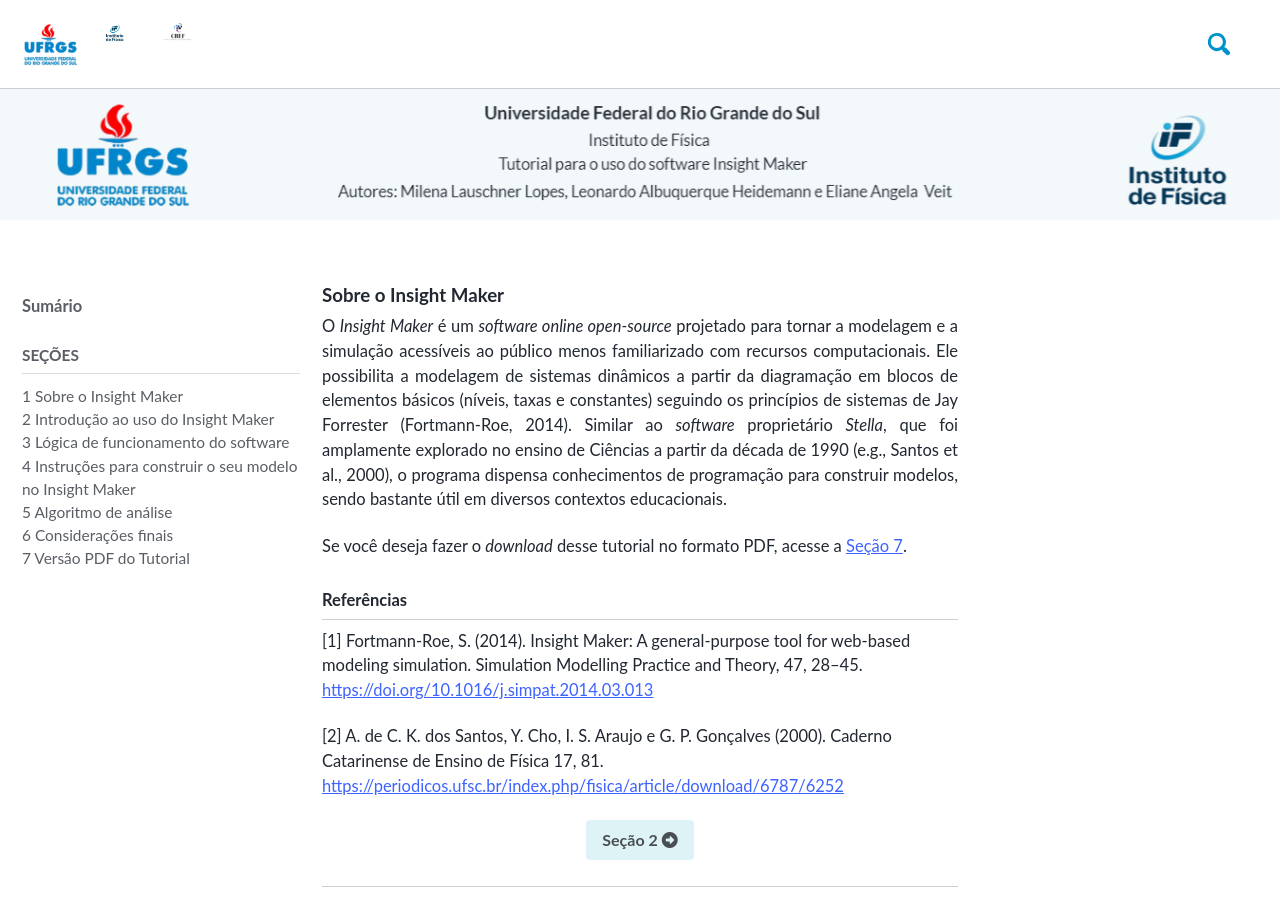
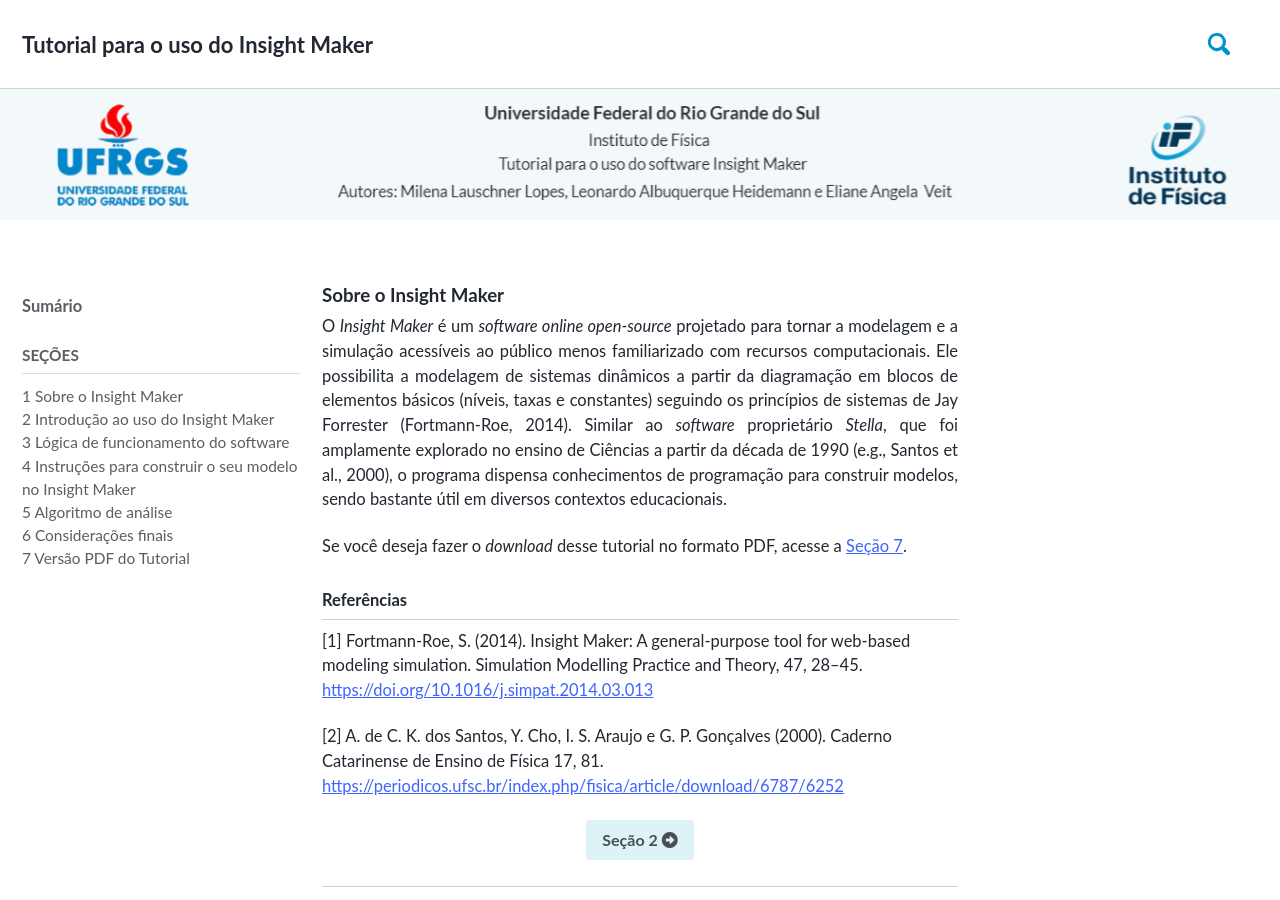
Before and after one commit to milenalauschner/MM, a Jekyll site: the page built from index.md, in a window 1280 px wide and 900 px high. Built offline with Jekyll 4.4.1, drawn with Linux system fonts in a browser that asks for light colours; cached includes are drawn as plain includes; nearby versions of some CDN libraries; some web fonts are replaced; some of the changed lines change nothing that is shown.

Commit message:
Update _config.yml

```diff
--- a/_config.yml
+++ b/_config.yml
@@ -13,7 +13,7 @@
 minimal_mistakes_skin    : "air" # "air", "aqua", "contrast", "dark", "dirt", "neon", "mint", "plum", "sunrise"
 
 # Site Settings
-title                    : "  "
+title                    : "Tutorial para o uso do Insight Maker"
 title_separator          : "|"
 name                     : "Tutorial Insight Maker"
 description              : ""
@@ -23,63 +23,17 @@
 teaser                   : # path of fallback teaser image, e.g. "/assets/images/500x300.png"
 breadcrumbs              : false # true, false (default)
 words_per_minute         : 150
-logo                     : "/assets/images/logos.png"# path of logo image to display in the masthead, e.g. "/assets/images/88x88.png"
+logo                     : # path of logo image to display in the masthead, e.g. "/assets/images/88x88.png"
 masthead_title           : # overrides the website title displayed in the masthead, use " " for no title
-comments:
-  provider               : # false (default), "disqus", "discourse", "facebook", "staticman", "staticman_v2", "utterances", "custom"
-  disqus:
-    shortname            : # https://help.disqus.com/customer/portal/articles/466208-what-s-a-shortname-
-  discourse:
-    server               : # https://meta.discourse.org/t/embedding-discourse-comments-via-javascript/31963 , e.g.: meta.discourse.org
 
-    appid                :
-    num_posts            : # 5 (default)
-    colorscheme          : # "light" (default), "dark"
-  utterances:
-    theme                : # "github-light" (default), "github-dark"
-    issue_term           : # "pathname" (default)
-staticman:
-  allowedFields          : # ['name', 'email', 'url', 'message']
-  branch                 : # "master"
-  commitMessage          : # "New comment by {fields.name}"
-  filename               : # comment-{@timestamp}
-  format                 : # "yml"
-  moderation             : # true
-  path                   : # "/_data/comments/{options.slug}" (default)
-  requiredFields         : # ['name', 'email', 'message']
-  transforms:
-    email                : # "md5"
-  generatedFields:
-    date:
-      type               : # "date"
-      options:
-        format           : # "iso8601" (default), "timestamp-seconds", "timestamp-milliseconds"
-  endpoint               : # URL of your own deployment with trailing slash, will fallback to the public instance
-reCaptcha:
-    siteKey              :
-    secret               :
-atom_feed:
-  path                   : # blank (default) uses feed.xml
 search                   : true # true, false (default)
 search_full_content      : true # true, false (default)
 search_provider          : # lunr (default), algolia
-algolia:
-  application_id         : # YOUR_APPLICATION_ID
-  index_name             : # YOUR_INDEX_NAME
-  search_only_api_key    : # YOUR_SEARCH_ONLY_API_KEY
-  powered_by             : # true (default), false
-google_analytics: UA-170096420-1
-# SEO Related
-google_site_verification : "Zdv0cql1XqRYceXOkAcuJ7YVJjeo_Fxdx0m59dkZRKA"
-bing_site_verification   : "E1CD61B4DF8D45D44865B7E4CC75DE74"
-yandex_site_verification : "68a2bfa987e61ca6"
-naver_site_verification  : "0d295d638f99d3e62d4d888b347be101b5b56736"
-
 
 # Site Author
 author:
   name             : "Tutorial Insight Maker"
-  avatar           : "/assets/images/logos.png" # path of avatar image
+  avatar           : "" # path of avatar image
   bio              : ""
   location         : "RS| BR"
 
```
